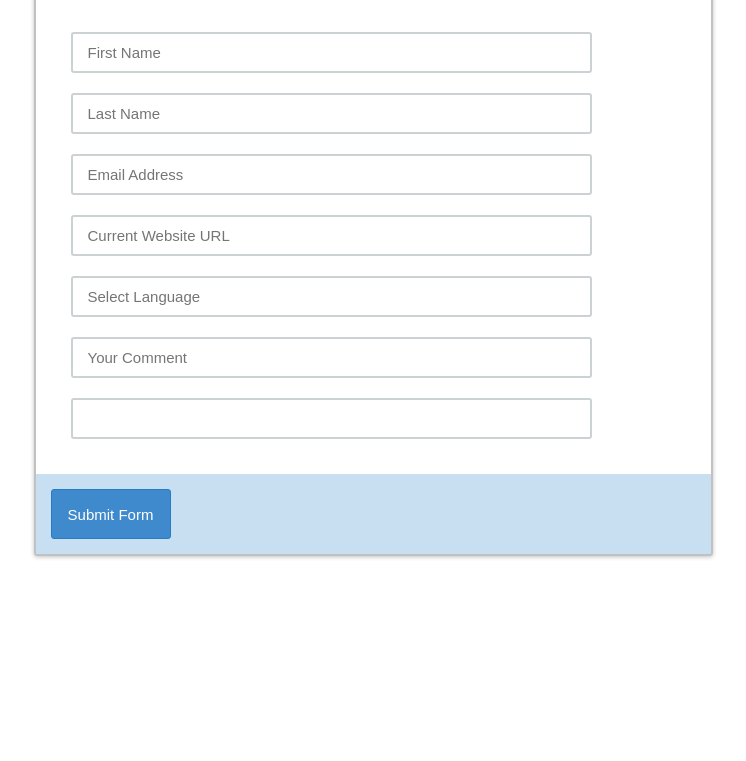
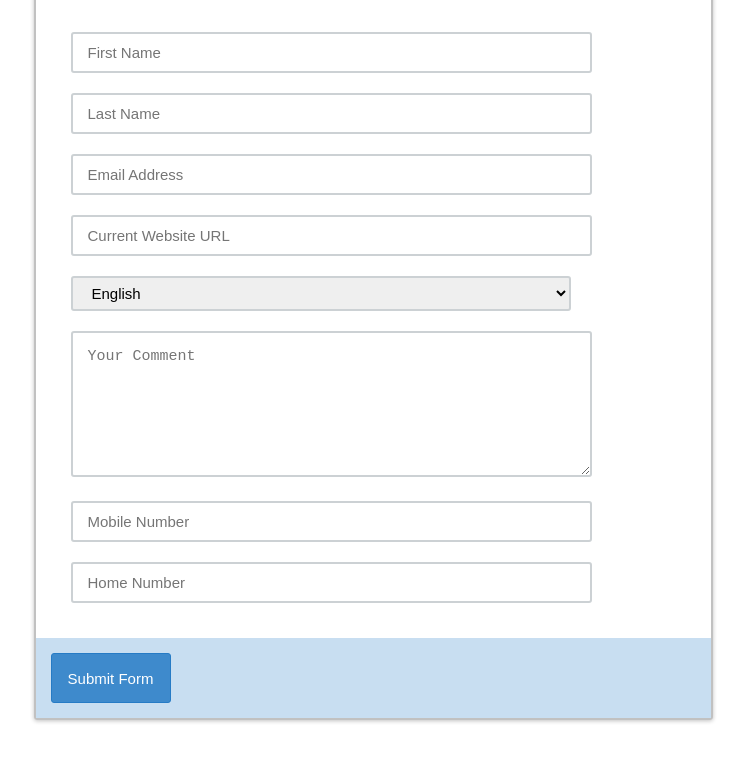
Before and after one commit to emmanuelamon92/Form-Builder, a plain HTML site: page index.html in a window 1280 px wide. Shown: the part 155-916 px from the top of the page, without its empty margins (267-1013 px from the left). Before the commit the page ends 800 px from the top, so only its background shows below. Drawn offline with Linux system fonts and the light colour scheme.

Commit message:
for loops sent me for a loop but a function looped me out of the loop and I won. almost

```diff
--- a/main.js
+++ b/main.js
@@ -85,22 +85,56 @@ let formData = [
 // HINTS:
 // As you can see, we access the first element in the array
 // with [0] and then grab the property "label" using the "." operator
-( function(){
+
+//go to loop and grab each label and value and put it in array (2 arrays) and take arrays and set attribute to
+//new variable to make new label will give attribute...appendchild into selection object.
+//attribute to create fields then another to create options inside of 1st attribute.
+function hello (){
   // Select the first element from the array
-  let first = formData[ 0 ];
-  // Log the first object
-  console.log( first );
-  // Log the string "First Name"
-  console.log( first.label );
-} )();
+  let forth = formData[ 4 ];
+
+  let languageFuncArr = []
+
+  let language = document.querySelector('#fields');
+  let languageSel = document.createElement('select');
+  languageSel.setAttribute('type', "select");
+  languageSel.setAttribute('name', "Select Language");
+  languageSel.setAttribute('id', "user-language");
+  languageSel.setAttribute('value', "languageFuncArr");
+  language.appendChild(languageSel);
+
+  for (let i = 0; i < forth.options.length; i++) {
+      let labelArr = forth.options[i].label;
+      languageFuncArr.push(labelArr);
+      console.log(labelArr);
+      for (let n = 0; n < forth.options.length; n++) {
+          let labelArrValue = forth.options[n].value;
+          languageFuncArr.push(labelArrValue);
+          // console.log(labelArrValue);
+      }
 
 
+      let languageDropDown = document.querySelector("#user-language");
+      let languageDropDownSel = document.createElement('option');
+      languageDropDownSel.setAttribute('label', labelArr);
+      // languageDropDownSel.setAttribute('value', forth.options.value);
+
+      languageDropDown.appendChild(languageDropDownSel);
+      languageFuncArr.push(languageFuncArr);
+
+      language.appendChild(languageSel);
+  }
+
+  console.log(languageFuncArr);
+
+  console.log(forth)
+
+};
+
+
+//wrap options in a select div
+
 // -------- Your Code Goes Below this Line --------
-
-for (var i = 0; i < formData.length; i++){
-  // console.log(formData[i]);
-}
-
 
 let nameF = document.querySelector('#fields');
 let nameInputF = document.createElement('input');
@@ -108,7 +142,9 @@ nameInputF.setAttribute('type', "text");
 nameInputF.setAttribute('id', "user-first-name");
 nameInputF.setAttribute('placeholder', "First Name");
 nameInputF.setAttribute('icon', "fa-user");
+
 nameF.appendChild(nameInputF);
+
 
 let nameL = document.querySelector('#fields');
 let nameInputL = document.createElement('input');
@@ -119,11 +155,7 @@ nameInputL.setAttribute('icon', "fa-user");
 
 nameL.appendChild(nameInputL);
 
-// "type": "email",
-// "label": "Email Address",
-// "id": "user-email",
-// "icon": "fa-envelope",
-// "options": []
+
 
 let email = document.querySelector('#fields');
 let emailAdd = document.createElement('input');
@@ -134,11 +166,6 @@ emailAdd.setAttribute('icon', "fa-envelope");
 
 email.appendChild(emailAdd);
 
-// "type": "text",
-// "label": "Current Website URL",
-// "id": "user-website",
-// "icon": "fa-globe",
-// "options": []
 
 let website = document.querySelector('#fields');
 let websiteInput = document.createElement('input');
@@ -149,30 +176,41 @@ websiteInput.setAttribute('icon', "fa-globe");
 
 website.appendChild(websiteInput);
 
+
+hello();
+// let language = document.querySelector('#fields');
+// let languageSel = document.createElement('select');
+// languageSel.setAttribute('type', "select");
+// languageSel.setAttribute('placeholder', "Select Language");
+// languageSel.setAttribute('id', "user-language");
+// languageSel.setAttribute('value', "languageFuncArr");
 //
-// "type": "select",
-// "label": "Select Language",
-// "id": "user-language",
-// "icon": "",
-// "options": [
+// language.appendChild(languageSel);
 
-let language = document.querySelector('#fields');
-let languageSel = document.createElement('input');
-languageSel.setAttribute('type', "select");
-languageSel.setAttribute('placeholder', "Select Language");
-languageSel.setAttribute('id', "user-language");
-languageSel.setAttribute('icon', "");
-
-language.appendChild(languageSel);
-
-// "type": "textarea",
-// "label": "Your Comment",
-// "id": "user-comment",
-// "icon": "fa-comments",
-// "options": []
-
+//
+// (function languageFunc(){
+//   let languageFuncArr = [];
+//
+//     for (var i = 0; i < formData[4].options.length; i++) {
+//         let forth = formData[4].options[i];
+//         languageFuncArr.push(forth);
+//
+//         // console.log(languageFuncArr);
+//     }
+//     // let languageDropDown = document.querySelector("#user-language");
+//     // let languageDropDownSel = document.createElement('options');
+//     // languageDropDownSel.setAttribute('value', "English");
+//     // languageDropDownSel.setAttribute('value', "French");
+//     // languageDropDownSel.setAttribute('value', "Spanish");
+//     // languageDropDownSel.setAttribute('value', "Chinese");
+//     // languageDropDownSel.setAttribute('value', "Japanese");
+//     //
+//     // languageDropDown.appendChild(languageDropDownSel);
+//     // languageFuncArr.push(langlanguageFunc);
+//     console.log(languageFuncArr);
+// })
 let textArea = document.querySelector('#fields');
-let textAreaIn = document.createElement('input');
+let textAreaIn = document.createElement('textarea');
 textAreaIn.setAttribute('type', "textarea");
 textAreaIn.setAttribute('placeholder', "Your Comment");
 textAreaIn.setAttribute('id', "user-comment");
@@ -180,27 +218,16 @@ textAreaIn.setAttribute('icon', "fa-comments");
 
 textArea.appendChild(textAreaIn);
 
-// "type": "tel",
-// "label": "Mobile Number",
-// "id": "user-mobile",
-// "icon": "fa-mobile-phone",
-// "options": []
 
 let telMobile = document.querySelector('#fields');
 let telMobileIn = document.createElement('input');
-telMobile.setAttribute('type', "tel");
-telMobile.setAttribute('placeholder', "Mobile Number");
-telMobile.setAttribute('id', "user-mobile");
-telMobile.setAttribute('icon', "fa-mobile-phone");
+telMobileIn.setAttribute('type', "tel");
+telMobileIn.setAttribute('placeholder', "Mobile Number");
+telMobileIn.setAttribute('id', "user-mobile");
+telMobileIn.setAttribute('icon', "fa-mobile-phone");
 
-// console.log(telMobile);
 telMobile.appendChild(telMobileIn);
 
-// "type": "tel",
-// "label": "Home Number",
-// "id": "user-phone",
-// "icon": "fa-phone",
-// "options": []
 
 let telHome = document.querySelector('#fields');
 let telHomeIn = document.createElement('input');
@@ -210,4 +237,3 @@ telHomeIn.setAttribute('id', "user-phone");
 telHomeIn.setAttribute('icon', "fa-phone");
 
 telHome.appendChild(telHomeIn);
-// console.log(telHomeIn);
--- a/styles.css
+++ b/styles.css
@@ -40,7 +40,7 @@
 
 .wrapper .fields textarea {
   height: 125px;
-  padding: 15px;
+  padding-top: 15px;
 }
 
 .wrapper .footer {
```
Also changed, not shown: index.html (+7 -0 lines).
